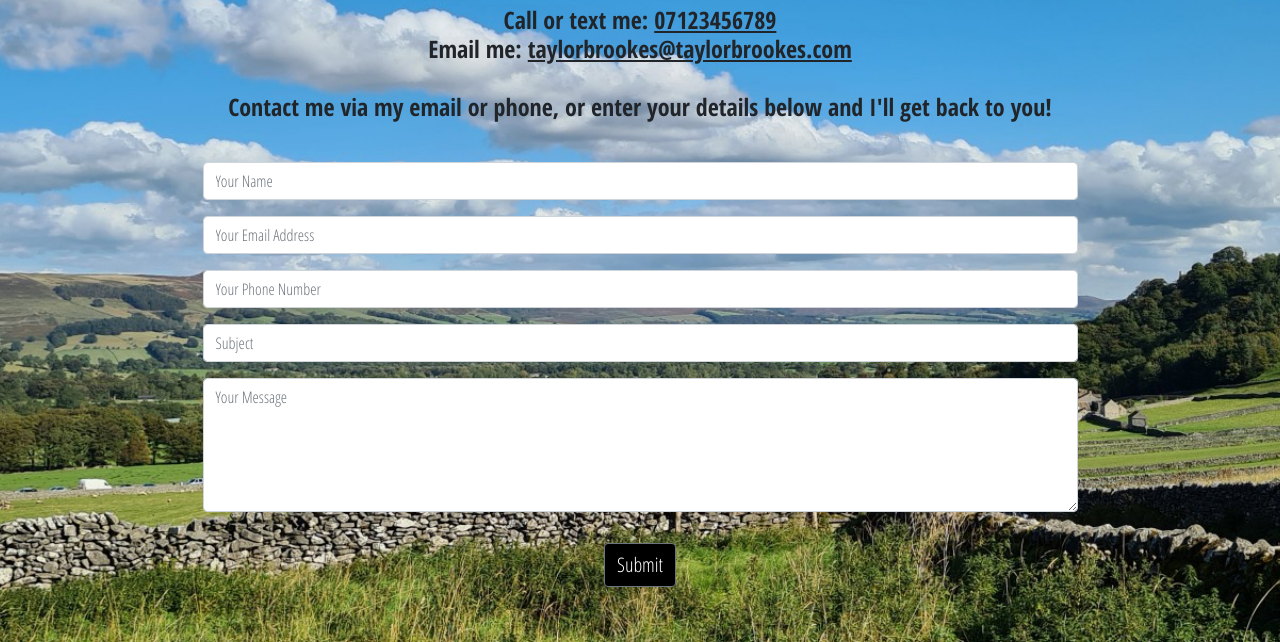
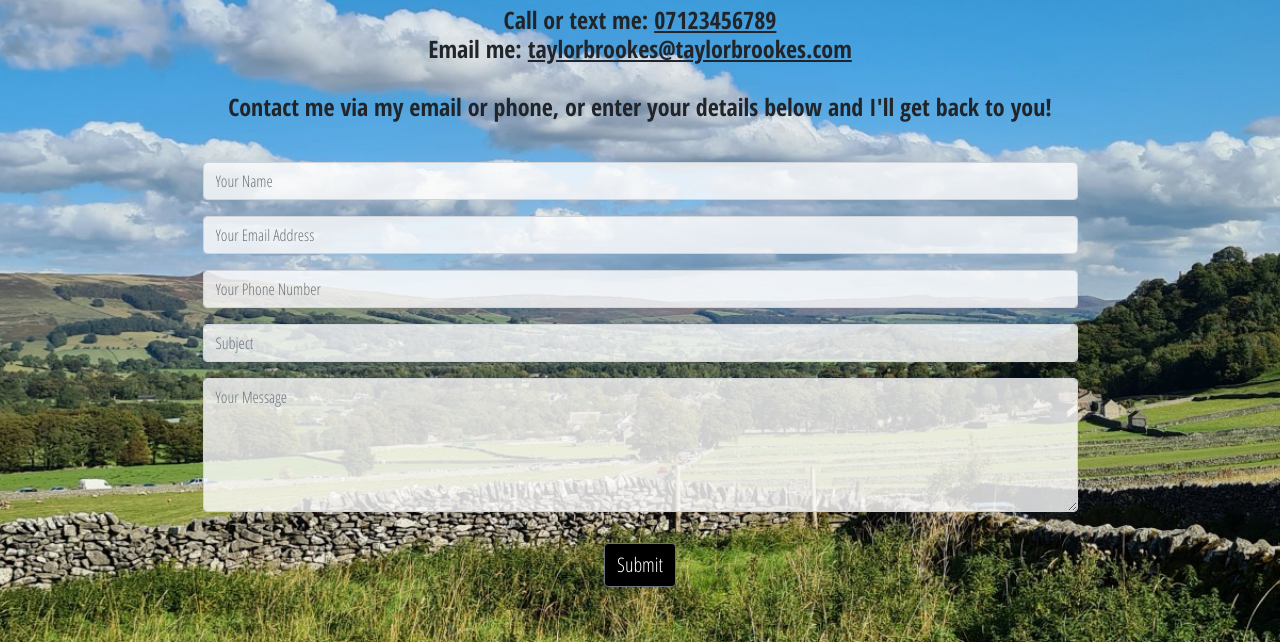
Before and after one commit to taybro23/tbphotography_ms1, a plain HTML site: page contact.html in a window 1280 px wide. Shown: the part 158-800 px from the top of the page. Drawn offline with nearby package versions, Linux system fonts and the light colour scheme.

Commit message:
Added hover effect on form inputs and changed the background so bg image is slightly visable.

```diff
--- a/assets/css/style.css
+++ b/assets/css/style.css
@@ -315,6 +315,11 @@ div .d-block {
     max-width: 70%;
 }
 
+.input {
+    background-color: rgba(255, 255, 255, 0.8);
+    color: #000;
+}
+
 button[type="submit"] {
     margin-top: 15px;
     margin-bottom: 20px;
@@ -339,6 +344,10 @@ button[type="submit"] {
 .social-links li a i:hover {
     background: #fff;
     color: #000;
+}
+
+.input:hover {
+    border-color: #000;
 }
 
 button[type="submit"]:hover {
```
